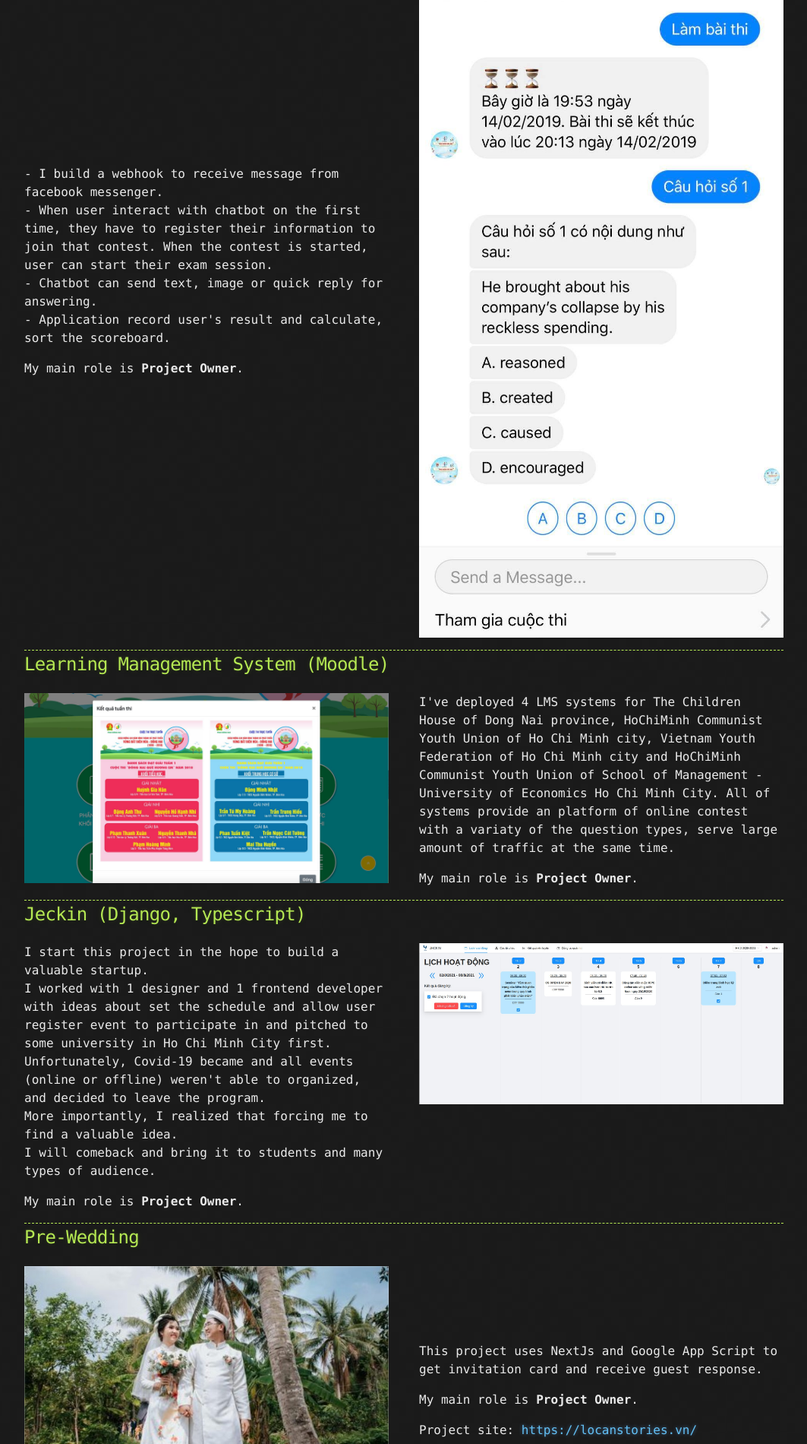
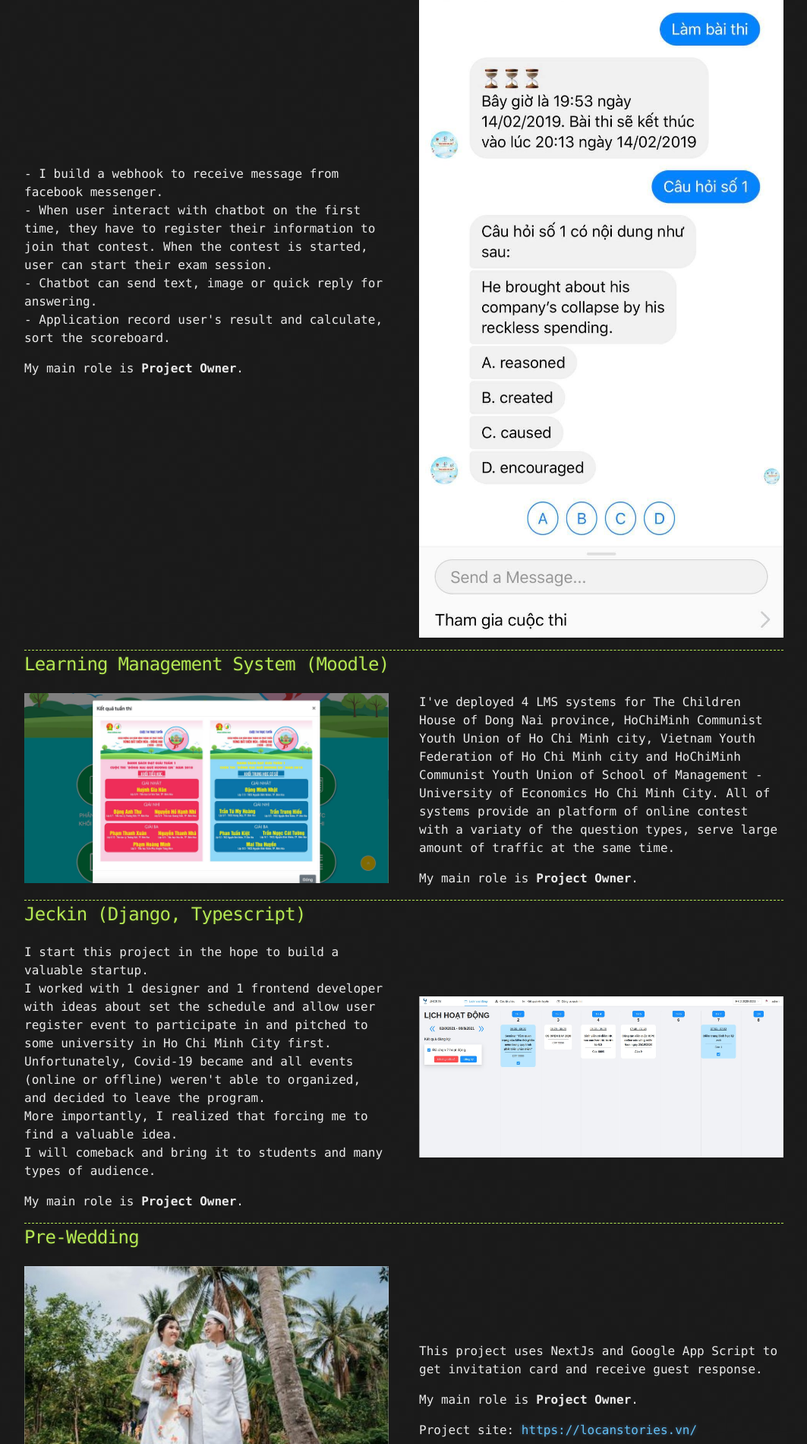
Before and after one commit to galvin96/vihu96, a Jekyll site: the page built from index.md, in a window 1280 px wide. Shown: the part 4500-6400 px from the top of the page at 76% size, without its empty margins (108-1171 px from the left). Built offline with Jekyll 4.4.1, drawn with Linux system fonts in a browser that asks for light colours.

Commit message:
Page layout for jeckin project

```diff
--- a/index.md
+++ b/index.md
@@ -311,7 +311,9 @@ More importantly, I realized that forcing me to find a valuable idea.<br/>
 I will comeback and bring it to students and many types of audience.
       <p class="mt-4">My main role is <strong>Project Owner</strong>.</p>
    </div>
-   <img src="/assets/images/jeckin.jpg" alt="jecken" loading="lazy"/>
+   <div class="flex flex-col justify-center">
+      <img src="/assets/images/jeckin.jpg" alt="jecken" loading="lazy"/>
+   </div>
 </div>
 
 ***
```
